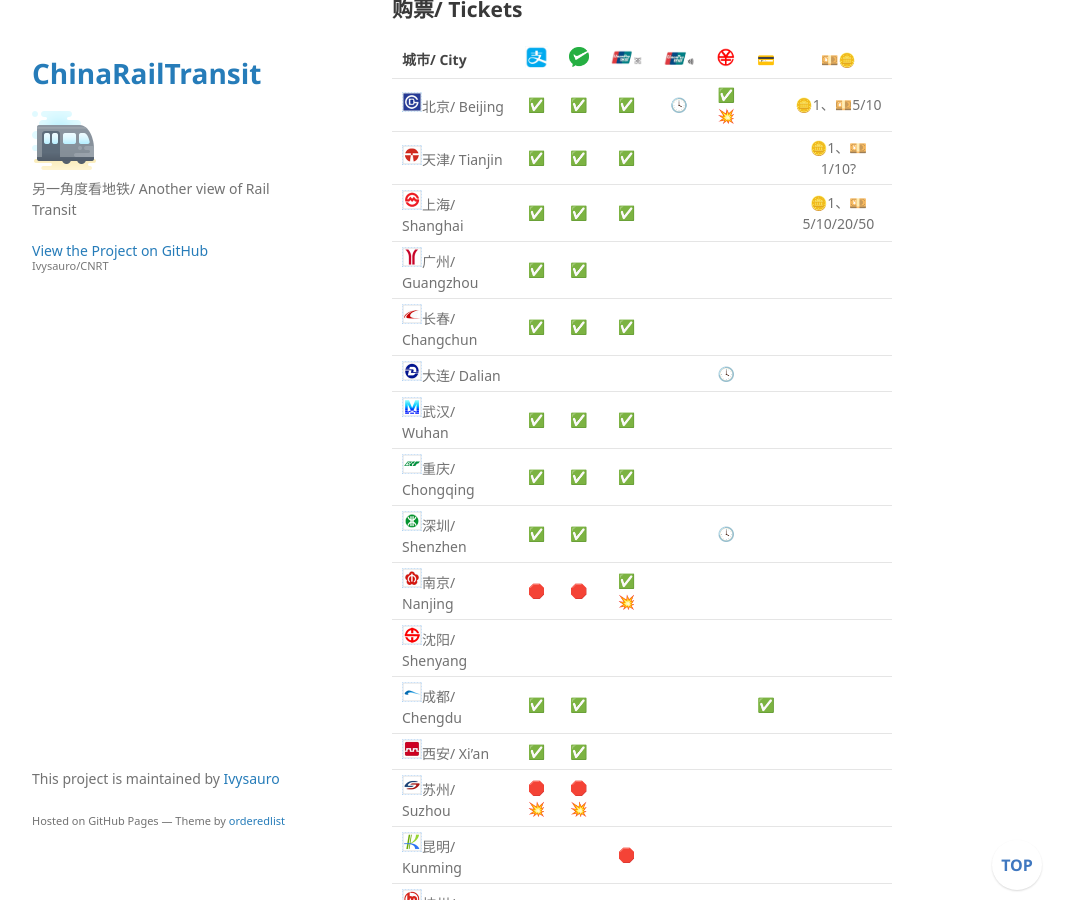
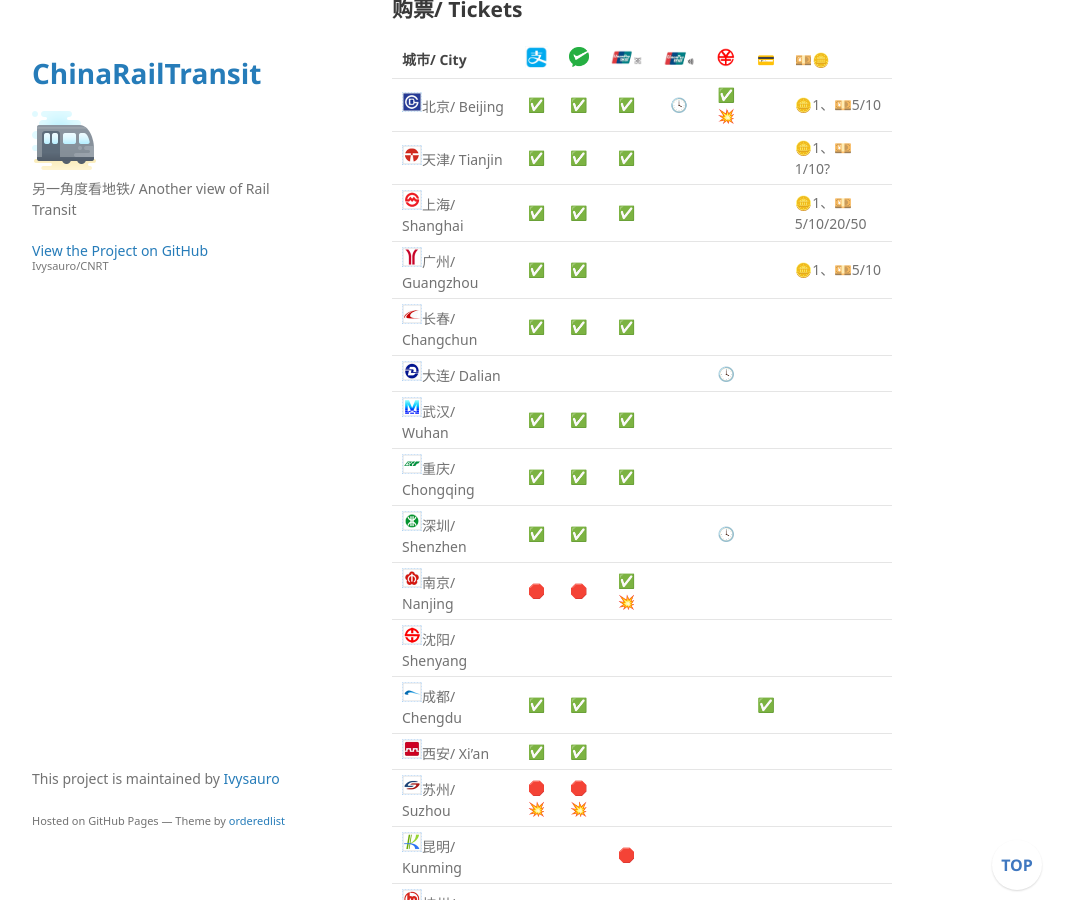
Before and after one commit to Ivysauro/CNRT, a Jekyll site: the page built from data/Pay.md, in a window 1280 px wide and 900 px high, scrolled down 3973 px. Shown: the whole window, without its empty margins (178-1249 px from the left). Built offline with Jekyll 4.4.1, drawn with Linux system fonts in a browser that asks for light colours; some web fonts are replaced; our own code applies the rules of GitHub Pages for plain Markdown files; a script that is not in the unit is left out.

Commit message:
🍊添加广州现金面额数据

```diff
--- a/data/Pay.md
+++ b/data/Pay.md
@@ -122,11 +122,11 @@
 ## 购票/ Tickets
 
 | 城市/ City | <img src="https://raw.githubusercontent.com/Ivysauro/CNRT/master/images/Alipay.png" width="25" hegiht="25" alt="Alipay"/> | <img src="https://raw.githubusercontent.com/Ivysauro/CNRT/master/images/WeChat Pay.png" width="20" hegiht="20" alt="WeChat Pay"/> | <img src="https://raw.githubusercontent.com/Ivysauro/CNRT/master/images/Unionpay QR.png" width="40" hegiht="40" alt="Unionpay QR Code"/> | <img src="https://raw.githubusercontent.com/Ivysauro/CNRT/master/images/Unionpay NFC.png" width="35" hegiht="35" alt="Unionpay Quickpass"/> | <img src="https://raw.githubusercontent.com/Ivysauro/CNRT/master/images/eCNY.png" width="20" hegiht="20" alt="E-CNY"/> | 💳 | 💴🪙 |
-| - | :-: | :-: | :-: | :-: | :-: | :-: | :-: |
+| - | :-: | :-: | :-: | :-: | :-: | :-: | :- |
 | <img src="https://raw.githubusercontent.com/Ivysauro/CNRT/master/images/city/bj.gif" width="20" hegiht="20"/>北京/ Beijing | ✅ | ✅ | ✅ | 🕓 | ✅💥 |  | 🪙1、💴5/10 |
 | <img src="https://raw.githubusercontent.com/Ivysauro/CNRT/master/images/city/tj.gif" width="20" hegiht="20"/>天津/ Tianjin | ✅ | ✅ | ✅ | | | | 🪙1、💴1/10? |
 | <img src="https://raw.githubusercontent.com/Ivysauro/CNRT/master/images/city/sh.gif" width="20" hegiht="20"/>上海/ Shanghai | ✅ | ✅ | ✅ | | | | 🪙1、💴5/10/20/50 |
-| <img src="https://raw.githubusercontent.com/Ivysauro/CNRT/master/images/city/gz.gif" width="20" hegiht="20"/>广州/ Guangzhou | ✅ | ✅ |
+| <img src="https://raw.githubusercontent.com/Ivysauro/CNRT/master/images/city/gz.gif" width="20" hegiht="20"/>广州/ Guangzhou | ✅ | ✅ | | | | | 🪙1、💴5/10 |
 | <img src="https://raw.githubusercontent.com/Ivysauro/CNRT/master/images/city/cc.gif" width="20" hegiht="20"/>长春/ Changchun | ✅ | ✅ | ✅ |
 | <img src="https://raw.githubusercontent.com/Ivysauro/CNRT/master/images/city/dl.gif" width="20" hegiht="20"/>大连/ Dalian | | | | | 🕓 |
 | <img src="https://raw.githubusercontent.com/Ivysauro/CNRT/master/images/city/wh.gif" width="20" hegiht="20"/>武汉/ Wuhan | ✅ | ✅ | ✅ |
```
